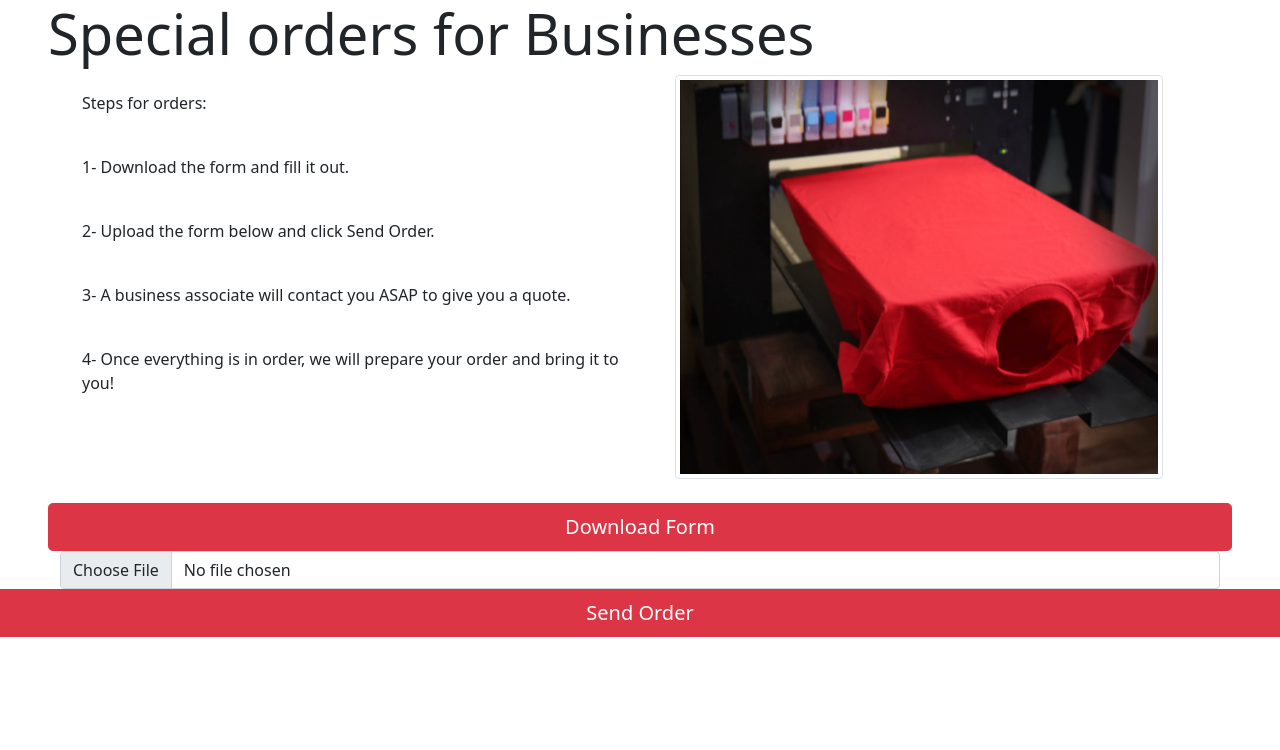
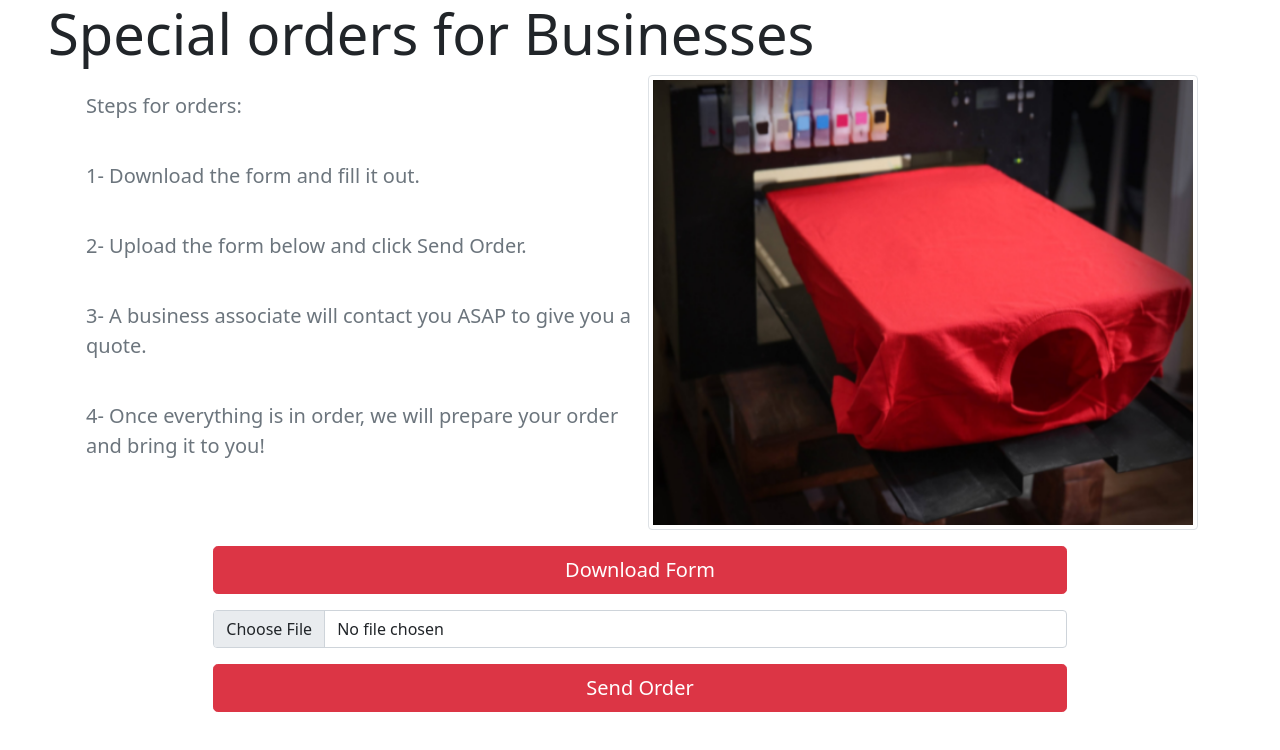
Before and after one commit to SmoothWin/A-and-I-Clothing_frontend, a Next.js app: page /bigorder in a window 1280 px wide. Shown: the top 750 px of the page. Built offline with nearby package versions, Linux system fonts and the light colour scheme.

Commit message:
more changes and quality life changes

```diff
--- a/pages/bigorder.js
+++ b/pages/bigorder.js
@@ -6,6 +6,7 @@ import BootstrapJS from '../components/Bootstrap'
 
 export default function bigorder(){
     const [selectedFile, setSelectedFile] = useState(null);
+    const [message, setMessage] = useState(null)
 
     function onChangeHandler(e){
         setSelectedFile(e.target.files[0])
@@ -14,9 +15,11 @@ export default function bigorder(){
         const data = new FormData()
         data.append('file', selectedFile)
         try{
-            await axios.post("http://localhost:8000/bigorders/upload", data,{
+            let response = await axios.post("http://localhost:8000/bigorders/upload", data,{
                 // receive two    parameter endpoint url ,form data
             })
+            console.log(response.data.message)
+            setMessage(response.data.message)
         }catch(e){
             console.log(e)
         }
@@ -29,28 +32,29 @@ export default function bigorder(){
 
         <h2 className="display-4 col-10 mx-5 text-center text-sm-start">Special orders for Businesses</h2>
         <div className="container-sm d-flex flex-column flex-md-row">
-            <div className="col-12 col-md-6">
-                <p className="pt-3">Steps for orders:</p>
-                <p className="pt-4">1- Download the form and fill it out.</p>
-                <p className="pt-4">2- Upload the form below and click Send Order.</p>
-                <p className="pt-4">3- A business associate will contact you ASAP to give you a quote.</p>
-                <p className="pt-4">4- Once everything is in order, we will prepare your order and bring it to you!</p>
+            <div className="col-12 col-md-6 mx-1">
+                <p className="text-secondary pt-3 fs-5">Steps for orders:</p>
+                <p className="text-secondary pt-4 fs-5">1- Download the form and fill it out.</p>
+                <p className="text-secondary pt-4 fs-5">2- Upload the form below and click Send Order.</p>
+                <p className="text-secondary pt-4 fs-5">3- A business associate will contact you ASAP to give you a quote.</p>
+                <p className="text-secondary pt-4 fs-5">4- Once everything is in order, we will prepare your order and bring it to you!</p>
 
             </div>
-                <img className="img-thumbnail h-75 mx-auto" height={300} src="/image.png"/>
+                <img className="img-thumbnail h-25 w-50 mt-auto mb-auto mx-auto" src="/image.png"/>
+        </div>
+
+
+        <div className="col-12 col-sm-8 col-md-10 col-lg-8 d-flex flex-column mx-auto justify-content-around">
+            <a className="col-12 mt-3 btn btn-danger btn-lg" href="/bigorder_template.csv" download> Download Form</a>
+            <div className="col-12 mt-3 form-group">
+                <input className="form-control" type="file" accept=".csv"
+                onChange={onChangeHandler}
+                />
             </div>
+            <button type="button" className="col-12 mt-3 btn btn-danger btn-lg" onClick={onClickHandler}>Send Order</button>
+        </div>
 
-                <div className="row justify-content-around mx-5 pt-4">
-                    <a className="btn btn-danger btn-lg" href="/bigorder_template.csv" download> Download Form</a>
-                    <div className="form-group">
-                        <input className="form-control" type="file" accept=".csv"
-                        onChange={onChangeHandler}
-                        />
-                    </div>
-                </div>
-                <div className="row">
-                    <button type="button" className="btn btn-danger btn-lg" onClick={onClickHandler}>Send Order</button>
-                </div>
+        <div className="mx-auto mt-3 text-center text-success">{message}</div>
 
         </>
     )
```
